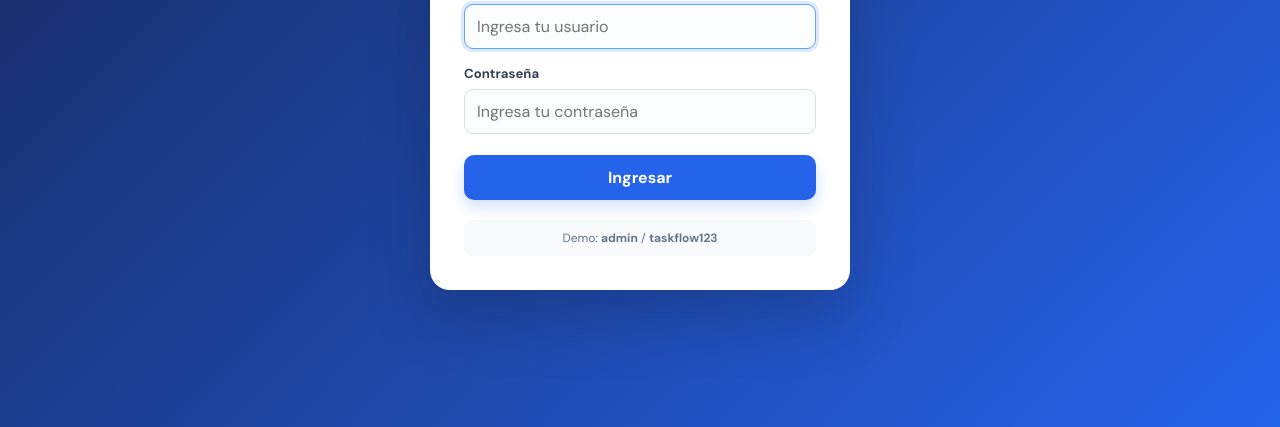
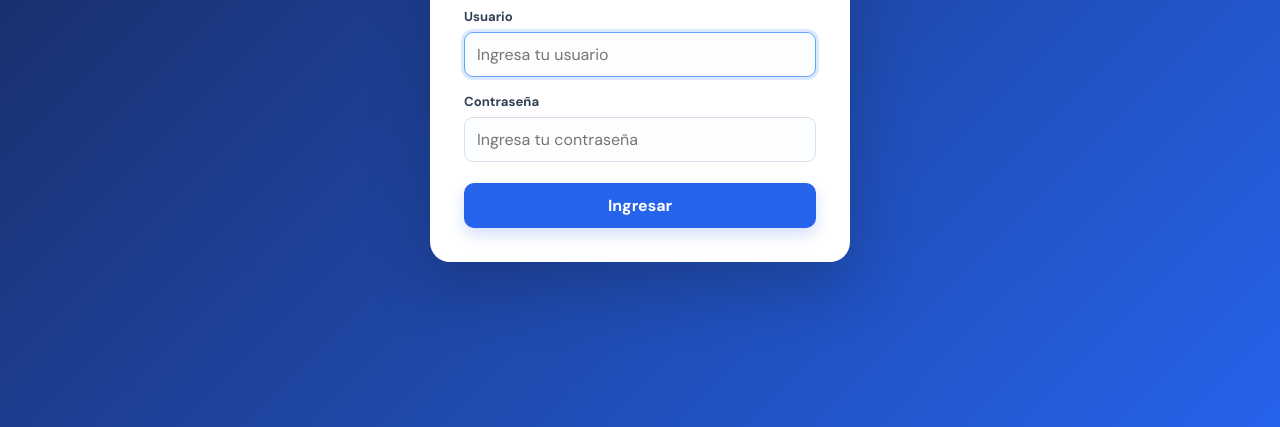
Before and after one commit to willi191/Task-Flow, a website: page index.html in a window 1280 px wide. Shown: the part 373-800 px from the top of the page. Drawn offline with Linux system fonts and the light colour scheme; no server answers.

Commit message:
Update index.html
Eliminacion de informacion delicada, en prueba

```diff
--- a/index.html
+++ b/index.html
@@ -29,7 +29,7 @@
         <button class="button button-primary login-submit" type="submit">Ingresar</button>
         <p class="login-error hidden" id="loginError"></p>
       </form>
-      <p class="demo-credentials">Demo: <strong>admin</strong> / <strong>taskflow123</strong></p>
+
     </div>
   </section>
 
```
